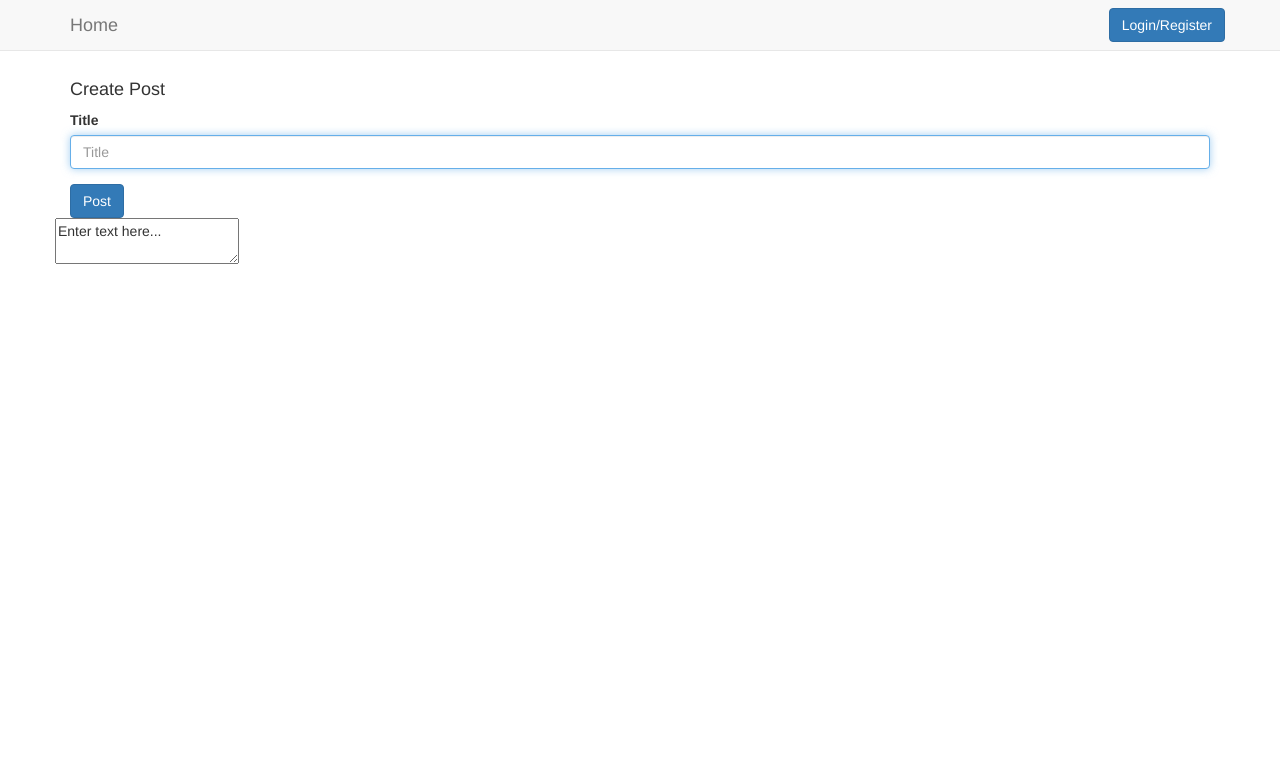
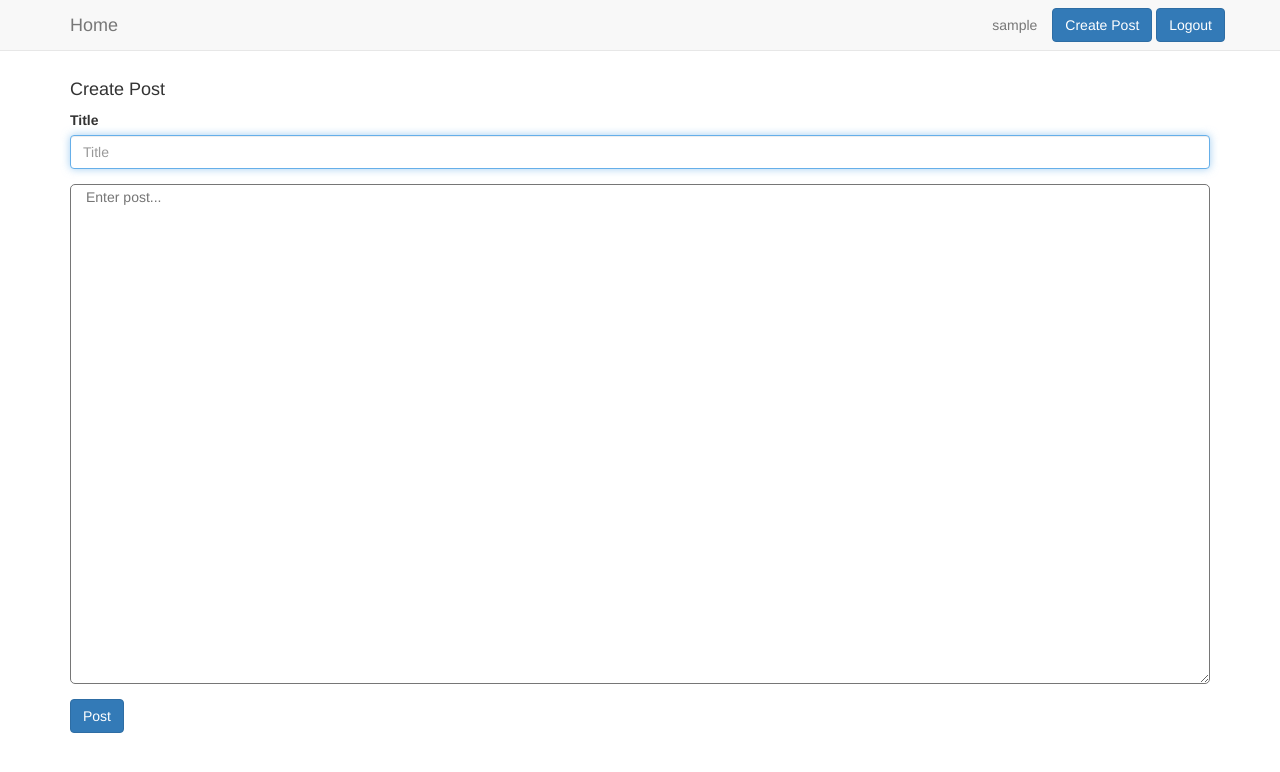
Before and after one commit to Goose17/Multi-Blog, a PHP site: page /postController.php in a window 1280 px wide. Shown: the top 772 px of the page. Run offline with PHP 8.4, Linux system fonts and the light colour scheme; the visitor is signed in with stand-in values (Sample User, id 1); some libraries are stand-ins or nearby versions.

Commit message:
Fixed up post form appearance

```diff
--- a/postController.php
+++ b/postController.php
@@ -36,6 +36,6 @@ if (isset($_POST['task'])){
     }
 }
 
-require('views/header.php');
+require('views/user-header.php');
 require('views/create-post-form.php');
 require('views/footer.php');
--- a/views/create-post-form.php
+++ b/views/create-post-form.php
@@ -4,12 +4,16 @@
                     <h4>Create Post</h4>
                     <?php if (isset($failed_register_message)) { echo "<div class='alert alert-danger' role='alert'><p>$failed_register_message</p></div>";} ?>
                     <div class="form-group">
-                        <label for="title">Title</label>
-                        <input type="text" class="form-control" id="title" placeholder="Title" name="title">
+                        <div class="row container">
+                            <label for="title">Title</label>
+                            <input type="text" class="form-control col-sm-12" id="title" placeholder="Title" name="title">
+                        </div>
+                        <div class="row container" style="padding-top: 15px; padding-bottom:15px;">
+                            <textarea class="col-sm-12" name="content" form="create-post" style="min-height: 500px; border-radius: 5px;" placeholder="Enter post..."></textarea>
+                        </div>
+                        <input type="submit" class="btn btn-primary" value="Post">
                     </div>
-                    <input type="submit" class="btn btn-primary" value="Post">
                     <input type="hidden" name="task" value="addPost">
                 </form>
-                <textarea name="content" form="create-post">Enter text here...</textarea>
             </div>
         </div>
```
